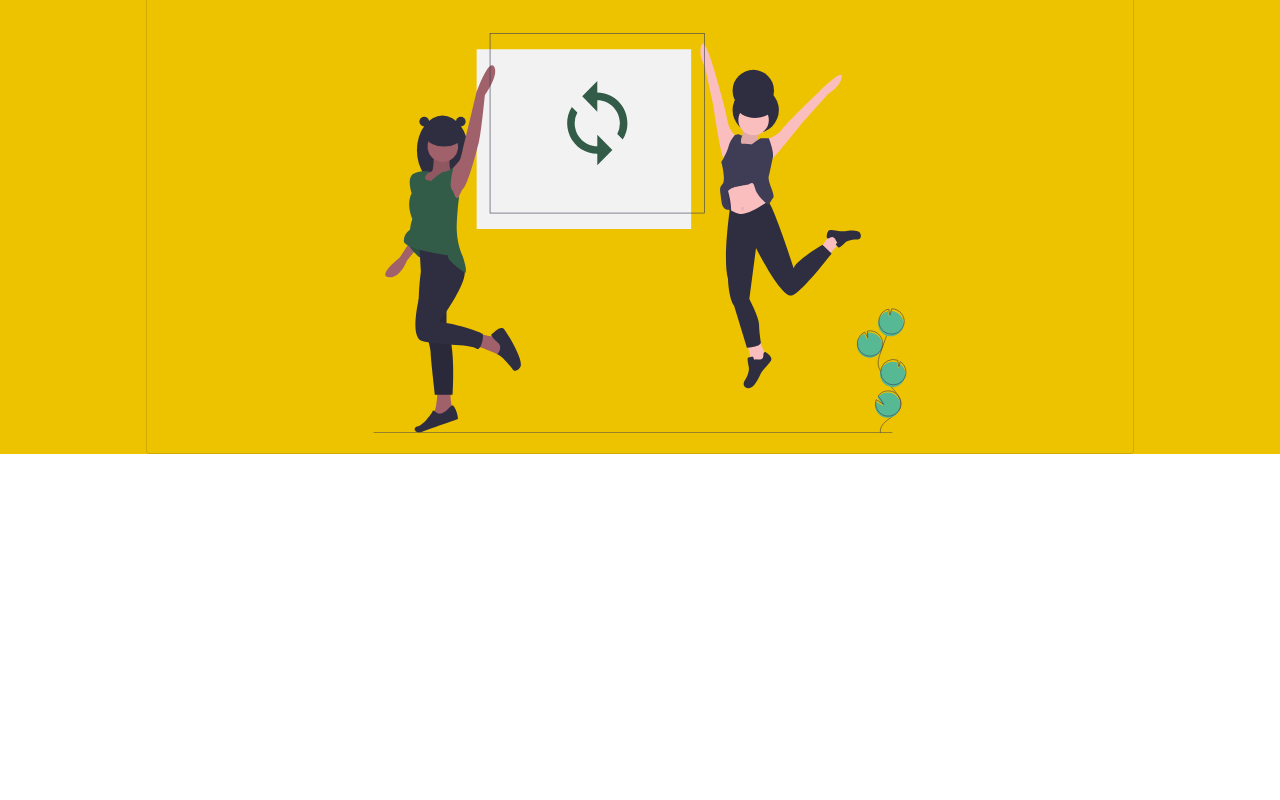
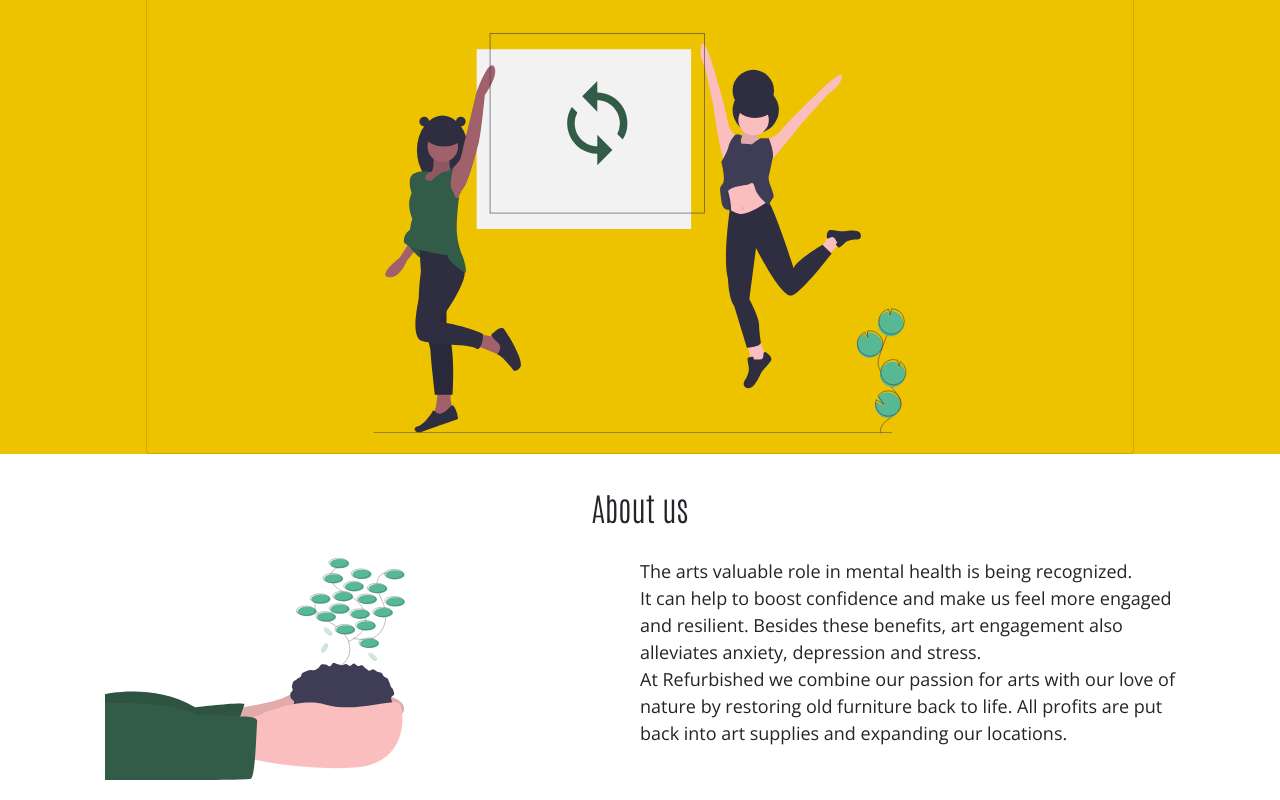
Before and after one commit to ManuelaRE/refurbyshed, a React (Create React App) app: page / in a window 1280 px wide. Shown: the part 2137-2937 px from the top of the page. Before the commit the page ends 2591 px from the top, so only its background shows below. Built offline with nearby package versions, Linux system fonts and the light colour scheme.

Commit message:
About page initial setup

```diff
--- a/public/index.html
+++ b/public/index.html
@@ -26,6 +26,8 @@
     -->
     <link rel="preconnect" href="https://fonts.gstatic.com">
     <link href="https://fonts.googleapis.com/css2?family=Antonio:wght@100&display=swap" rel="stylesheet">
+    <link rel="preconnect" href="https://fonts.gstatic.com">
+    <link href="https://fonts.googleapis.com/css2?family=Open+Sans:wght@300&display=swap" rel="stylesheet">
     <title>React App</title>
   </head>
   <body>
--- a/src/App.js
+++ b/src/App.js
@@ -3,13 +3,14 @@ import 'bootstrap/dist/css/bootstrap.min.css';
 
 import LandingPage from "./components/LandingPage";
 import WhatWeDo from "./components/WhatWeDo";
-
+import About from "./components/About";
 
 function App() {
   return (
     <>
       <LandingPage/>
       <WhatWeDo/>
+      <About/>
     </>
   );
 }
--- /dev/null
+++ b/src/components/About/About.jsx
@@ -0,0 +1,42 @@
+import React from 'react'
+import Card from 'react-bootstrap/Card'
+import Col from "react-bootstrap/Col";
+import Container from 'react-bootstrap/Container';
+import Image from 'react-bootstrap/Image';
+import ListGroup from "react-bootstrap/ListGroup";
+import Row from 'react-bootstrap/Row';
+
+import styles from "./About.module.scss"
+import give from "../../img/give.svg";
+
+
+const About = () => {
+  return (
+    <Container fluid="md" className={styles.container}>
+      <Card className={styles.card}>
+        <Card.Title className={styles.cardTitle}>About us</Card.Title>
+        <Card.Body className={styles.cardBody}>
+          <Row>
+            <Col>
+              <Image src={give} className={styles.give} />
+            </Col>
+            <Col className={styles.textSection}>
+              <Row>
+                The arts valuable role in mental health is being recognized.
+            </Row>
+              <Row>
+                It can help to boost confidence and make us feel more engaged and resilient. Besides these benefits, art engagement also alleviates anxiety, depression and stress.
+            </Row>
+              <Row>
+                At Refurbished we combine our passion for arts with our love of nature by restoring old furniture back to life.
+                All profits are put back into art supplies and expanding our locations.
+            </Row>
+            </Col>
+          </Row>
+        </Card.Body>
+      </Card>
+    </Container>
+  )
+}
+
+export default About
--- /dev/null
+++ b/src/components/About/About.module.scss
@@ -0,0 +1,27 @@
+.container {
+
+
+  .card{
+    border: none;
+
+    .cardTitle{
+      text-align: center;
+      font-family: 'Antonio', sans-serif;
+      font-size: xx-large;
+      padding-top: 3%;
+    }
+
+    .cardBody{
+
+
+      .give{
+        max-width: 300px;
+      }
+
+      .textSection{
+        font-family: 'Open Sans', sans-serif;
+        font-size: large;
+      }
+    }
+  }
+}
--- /dev/null
+++ b/src/components/About/index.js
@@ -0,0 +1,2 @@
+import About from "./About"
+export default About;
```
Also changed, not shown: src/img/give.svg (added).
